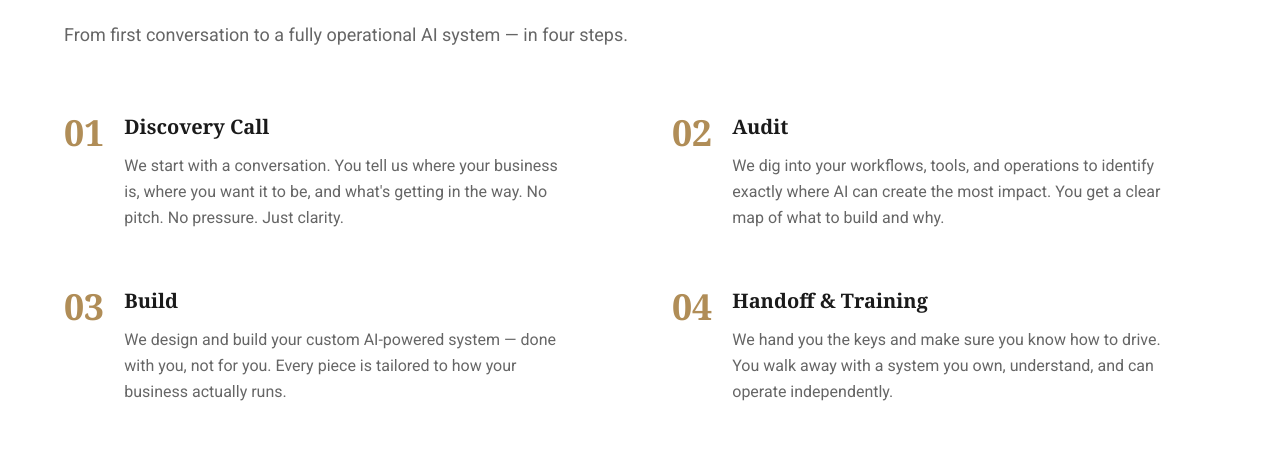
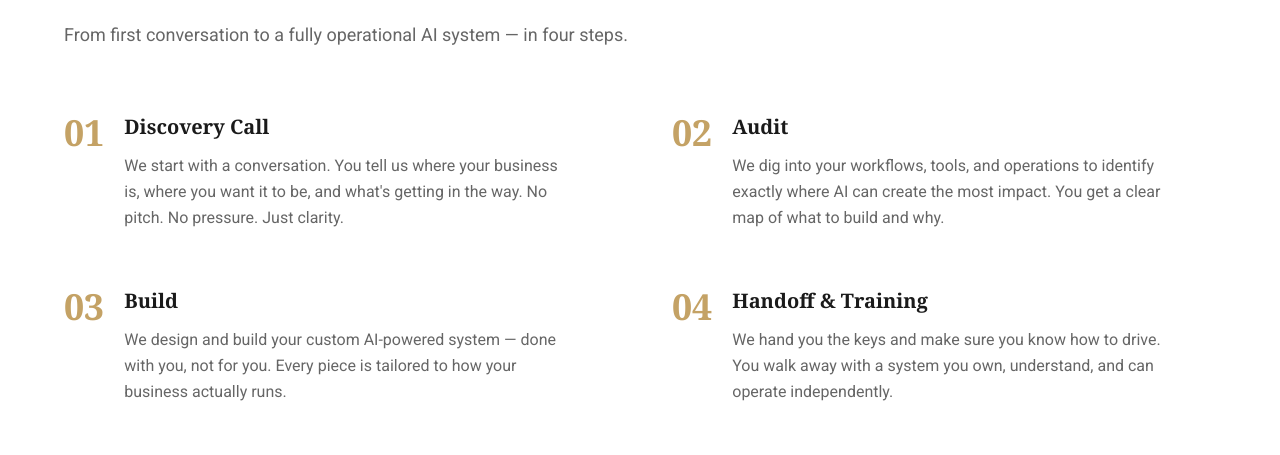
Before and after one commit to Unpromptable-Assets/unpromptable-assets, a Next.js app: page / in a window 1280 px wide. Shown: the part 1447-1902 px from the top of the page. Built offline with nearby package versions, Linux system fonts and the light colour scheme.

Commit message:
Update gold accent color to lighter, warmer tone (#C4A265)

```diff
--- a/src/app/globals.css
+++ b/src/app/globals.css
@@ -5,7 +5,7 @@
   --color-card: #FFFFFF;
   --color-foreground: #1A1A1A;
   --color-muted: #666666;
-  --color-gold: #B08D57;
+  --color-gold: #C4A265;
   --font-serif: Georgia, "Times New Roman", Times, serif;
 }
 
```
